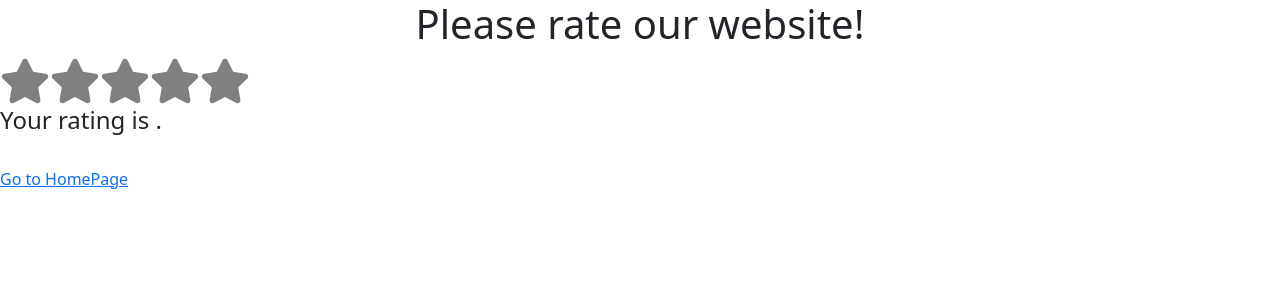
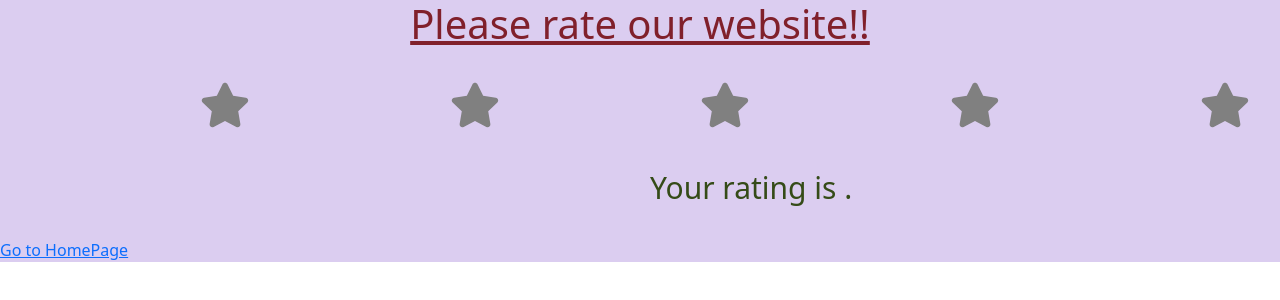
Before and after one commit to AJmints/IntelliJAC-LiftOff, a React (Create React App) app in the folder frontend_intellijac/intellijac-frontend/: page /rating in a window 1280 px wide. Shown: the top 300 px of the page. Built offline with nearby package versions, Linux system fonts and the light colour scheme.

Commit message:
styling for rating

```diff
--- a/frontend_intellijac/intellijac-frontend/src/components/Flashcards.js
+++ b/frontend_intellijac/intellijac-frontend/src/components/Flashcards.js
@@ -1,6 +1,5 @@
 import React, { useEffect, useState } from "react";
 import axios from "axios";
-import '../styles/QuizPage.css';
 import 'bootstrap/dist/css/bootstrap.css';
 import { Link, useParams } from "react-router-dom";
 
@@ -53,7 +52,7 @@ function Flashcards () {
     // Page display
     return (
     <div>
-        <div style= {{backgroundColor: "#FFCAC7"}}>
+        <div style= {{backgroundColor: "#E5D3B3"}}>
             <br></br>
             <br></br>
             <h1 style= {{ fontSize: "50px", color: "orange"}}><u>Create Your Own Math Flashcards!!</u></h1>
--- a/frontend_intellijac/intellijac-frontend/src/components/QuizPage.js
+++ b/frontend_intellijac/intellijac-frontend/src/components/QuizPage.js
@@ -182,7 +182,7 @@ const QuizPage = () => {
                                       <br />
                                       <Link to="/" style= {{ color: "skyblue"}}>Go to HomePage</Link>
                                       <br />
-                                      <Link to={"/rating"} style= {{ color: "skyblue"}}>Rate our page</Link>
+
 
 
                           </div>
--- a/frontend_intellijac/intellijac-frontend/src/components/Rating.js
+++ b/frontend_intellijac/intellijac-frontend/src/components/Rating.js
@@ -23,9 +23,11 @@ function Ratings() {
 
 
     return (
-        //<body>
-            <div>
-                <h1>Please rate our website!</h1>
+
+            <div style= {{backgroundColor: "#DBCDF0"}}>
+
+                <h1 style= {{ color: "#80202B"}}><u>Please rate our website!!</u></h1>
+                <br />
                 {/* mapped over 5 items using an empty array */}
                 {/* added iterator i as another argument/parameter to assign each star a number. i+1 b/c arrays starts at 0 and we want 1 to start */}
                 {[...Array(5)].map((star, i) => {
@@ -33,7 +35,7 @@ function Ratings() {
                     const ratingNumber = i + 1;
 
                     return (
-                    <label>
+                    <label style= {{ marginLeft: "200px"}}>
                         {/* used radio input, so users can "click on stars". Radio input hidden using css  */}
                         {/* onclick... */}
                         <input type="radio" name="rating" value={ratingNumber} onClick={(handleclick) => setRating(ratingNumber)} onChange={(e)=>handleclick(e)}></input>
@@ -43,12 +45,14 @@ function Ratings() {
                     );
                 })}
 
-                <h4> Your rating is {rating}.</h4>
+
+                <h4 style= {{ marginLeft: "650px", marginTop: "40px", fontSize: "30px", color: "#354B18"}}> Your rating is {rating}.</h4>
                 <br />
                 <Link to="/">Go to HomePage</Link>
             </div>
 
-        //</body>
+
+
 
 
     );
--- a/frontend_intellijac/intellijac-frontend/src/components/Resources.js
+++ b/frontend_intellijac/intellijac-frontend/src/components/Resources.js
@@ -1,6 +1,5 @@
 import React, { useState } from "react";
 import './Resources.css';
-import '../styles/QuizPage.css';
 import { Link } from 'react-router-dom';
 import { ResourcesList } from './resourceslist';
 
@@ -13,16 +12,16 @@ const [query, setQuery] = useState("");
 // Display page with imported list of resources from file
 return(
     <div style= {{ backgroundColor: "#EFBC65"}}>
-        <h1 style= {{ fontSize: "50px", marginLeft: "200px", color: "red"}}><u>Resources</u></h1>
+        <h1 style= {{ fontSize: "50px", marginLeft: "80px", color: "red"}}><u>Resources</u></h1>
         <br />
 
-        <p style= {{ fontSize: "30px", marginLeft: "500px"}}>Here are few resources to learn more on math!!</p>
+        <p style= {{ fontSize: "30px", marginLeft: "470px"}}>Here are few resources to learn more on math!!</p>
         <br></br>
-        <input type="text" placeholder="Search..." className="search" style= {{marginLeft: "700px", textAlign: "center"}} onChange={(e) => setQuery(e.target.value)}/>
+        <input type="text" placeholder="Search..." className="search" style= {{marginLeft: "670px", textAlign: "center"}} onChange={(e) => setQuery(e.target.value)}/>
         <br></br>
         <br />
 
-        <ul className="list" style= {{marginLeft: "200px"}}>
+        <ul className="list" style= {{marginLeft: "100px"}}>
             {ResourcesList.filter((resource) => resource.name.toLowerCase().includes(query)).map((resource) => (
                 <li key={resource.id} className="listItem"><a href={`${resource.url}`}>{resource.name}</a></li>
             ))}
```
